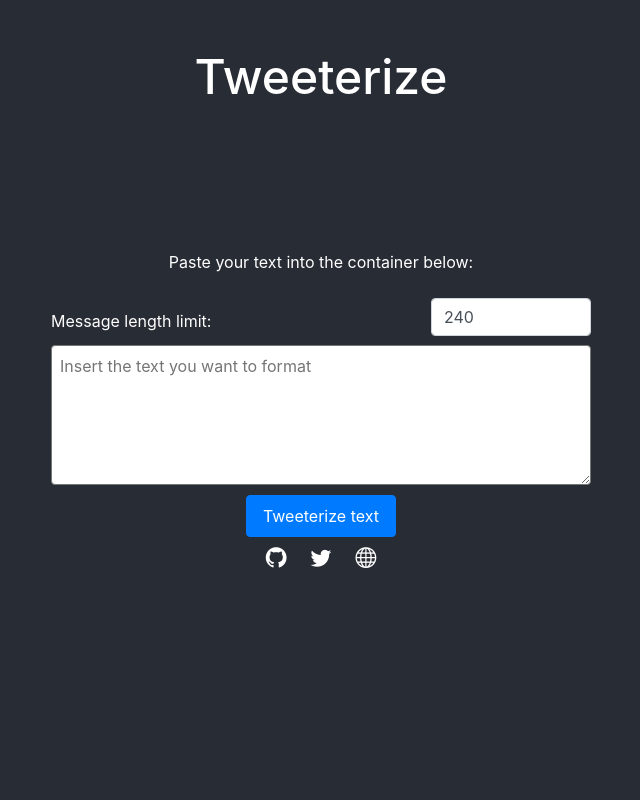
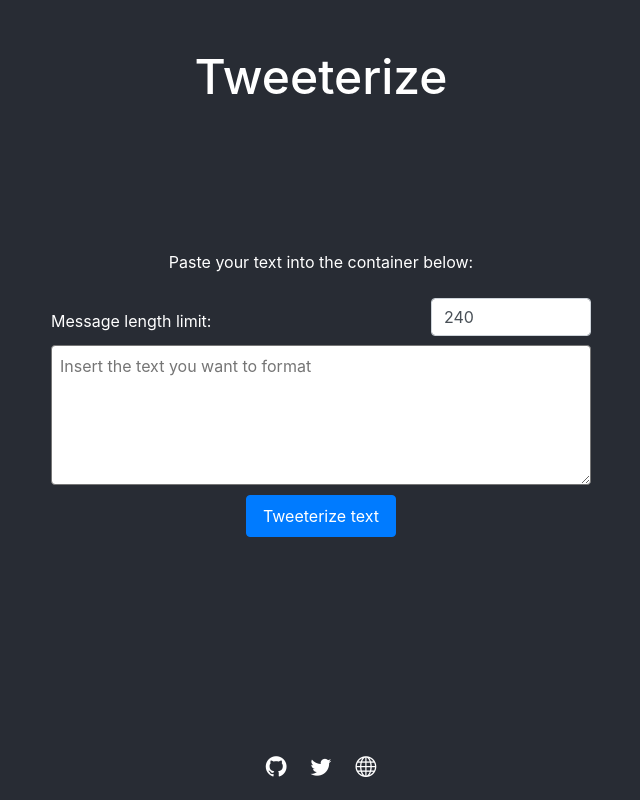
Before and after one commit to alexdevero/tweeterize-web-app, a React (Create React App) app: page / in a window 1280 px wide. Shown: the whole page, without its empty margins (319-959 px from the left). Built offline with nearby package versions, Linux system fonts and the light colour scheme; some icons are missing.

Commit message:
Add layout styles

```diff
--- a/src/styles/app.css
+++ b/src/styles/app.css
@@ -7,6 +7,17 @@
   font-size: calc(10px + 2vmin);
   color: #fff;
   background-color: #282c34;
+}
+
+.app > .container {
+  display: flex;
+  flex-direction: column;
+  justify-content: center;
+  min-height: 100vh;
+}
+
+.app-main-content {
+  flex-grow: 1;
 }
 
 .app-heading {
```
